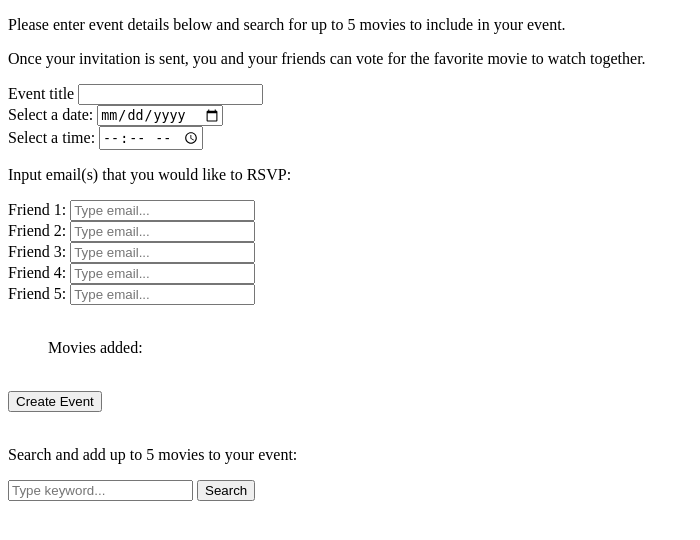
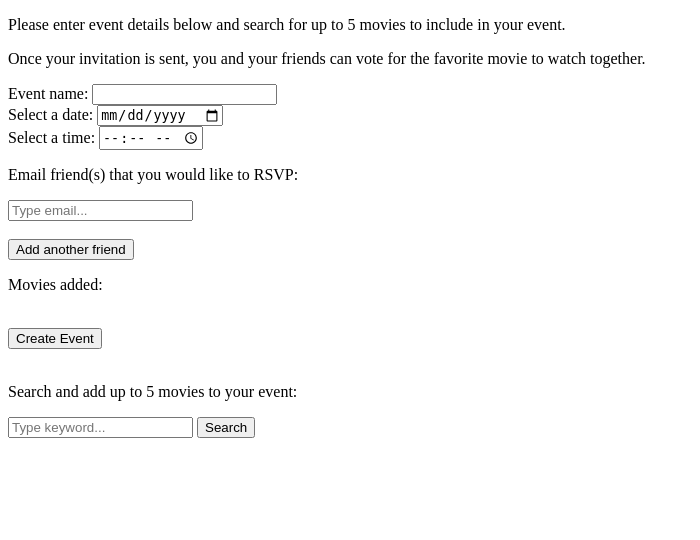
Before and after one commit to melanietai/hb-capstone-project-moviedate, a Flask app: page /events/new-event in a window 1280 px wide. Shown: the top 540 px of the page, without its empty margins (0-700 px from the left). Run offline with Flask 2, Linux system fonts and the light colour scheme.

Commit message:
Upgrade email input field with button to add another friend

```diff
--- a/static/js/moviedate.js
+++ b/static/js/moviedate.js
@@ -1,3 +1,17 @@
+const addMovieBtn = document.querySelector('#add-friend');
+
+if (addMovieBtn) {
+  addMovieBtn.addEventListener('click', evt => {
+    const input = document.createElement("input");
+    input.type = "email";
+    input.name = "friends"
+    input.placeholder = "Type email..."
+    document.querySelector('.emails').appendChild(input);
+    document.querySelector('.emails').insertAdjacentHTML('beforeend', '<br>')
+  });
+}
+
+
 const checkMoviesCount = () => {
   const len = document.querySelectorAll(".movie-list-item").length;
   const buttons = document.querySelectorAll(".add-movie-btn");
--- a/templates/create_event.html
+++ b/templates/create_event.html
@@ -5,13 +5,10 @@
   <p>Please enter event details below and search for up to 5 movies to include in your event.</p>
   <p>Once your invitation is sent, you and your friends can vote for the favorite movie to watch together.</p>
   <div>
-    <!-- <section id="-img">
-      <img src="/static/images/.png" />
-    </section> -->
-
       <section class="event-details">
       <form action="/events/create-event" method="POST">
-        <label for="event-title">Event title</label>
+        <div class="event-name-date-time">
+          <label for="event-title">Event name:</label>
           <input type="text" name="title" id="event-title" required>
           <br>
           <label for="event-date">Select a date:</label>
@@ -20,23 +17,18 @@
           <label for="event-time">Select a time:</label>
           <input type="time" name="time" id="event-time" required>
           <br>
-        <p>Input email(s) that you would like to RSVP:</p>
-        <section class="emails">
-        <label for="email-1">Friend 1:</label>
-        <input type="email" name="friends" id="email-1" placeholder="Type email..."><br>
-        <label for="email-2">Friend 2:</label>
-        <input type="email" name="friends" id="email-2" placeholder="Type email..."><br>
-        <label for="email-3">Friend 3:</label>
-        <input type="email" name="friends" id="email-3" placeholder="Type email..."><br>
-        <label for="email-4">Friend 4:</label>
-        <input type="email" name="friends" id="email-4" placeholder="Type email..."><br>
-        <label for="email-5">Friend 5:</label>
-        <input type="email" name="friends" id="email-5" placeholder="Type email..."><br>
-        </section>
+        </div>
+        <div class="emails">
+          <p>Email friend(s) that you would like to RSVP:</p>
+          <input type="email" name="friends" id="friend" placeholder="Type email..."><br>
+        </div>
         <br>
-        <section class="movies-in-invitation">
-        <ol id="movies-added">Movies added:</ol>
-        </section>
+        <button type="button" id="add-friend">Add another friend</button>
+        <br>
+        <div class="movie-list">
+          <p>Movies added:</p>
+          <ol id="movies-added"></ol>
+        </div>
         <br>
         <button type="submit">Create Event</button>
       </form>
```
Lines whose indentation alone changed are shown as unchanged.
